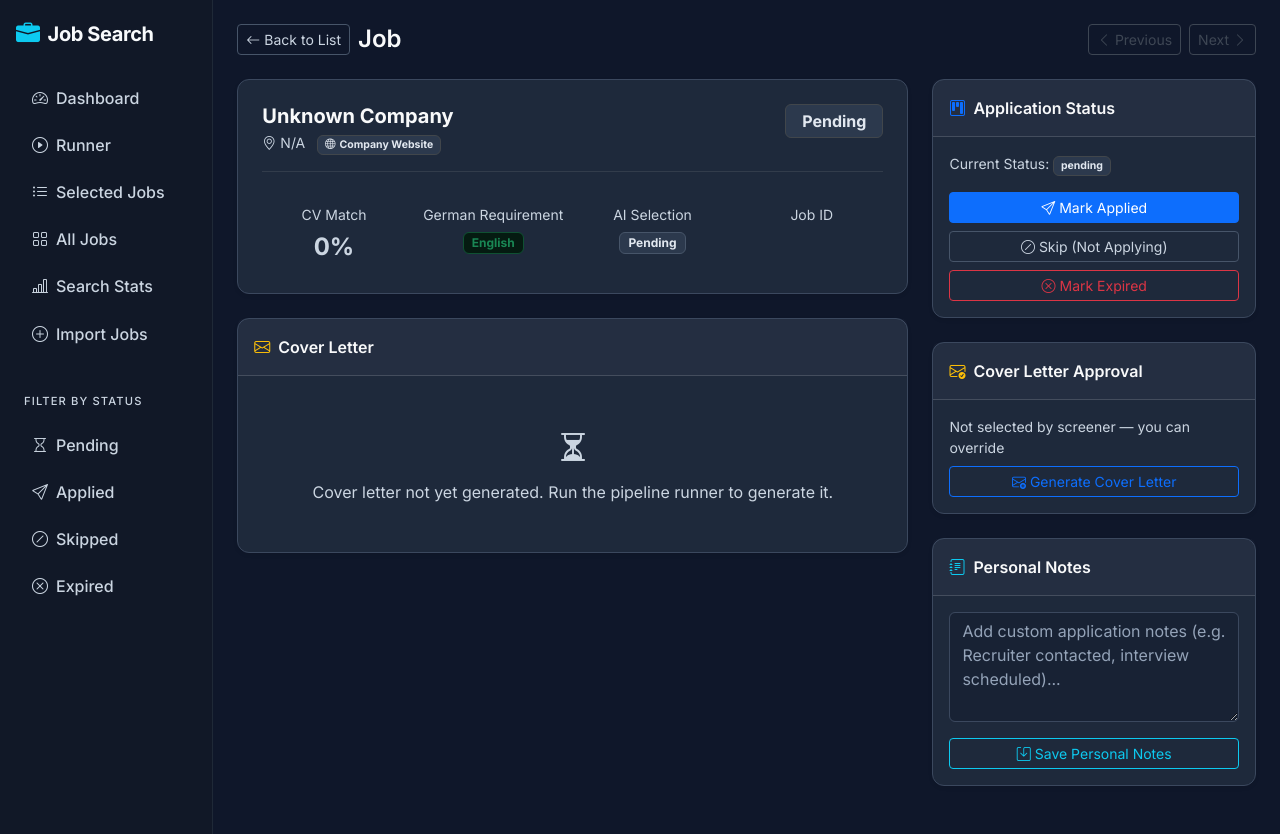
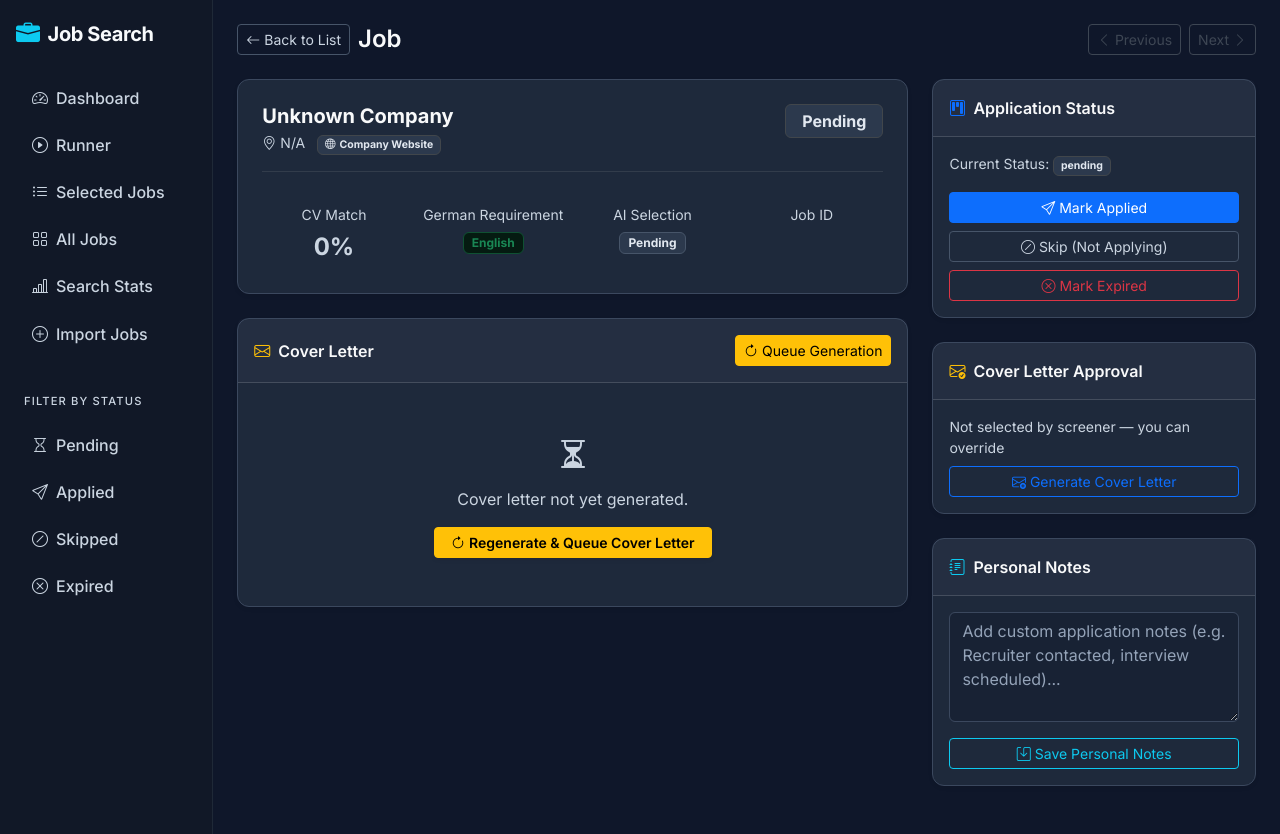
Before and after one commit to mertalpaydin/AI-assisted-job-search-tool, a Flask app: template src/job_search/web/templates/job_detail.html in a window 1280 px wide. Run offline with Flask 3, Linux system fonts and the light colour scheme; the template is opened without the code that fills it, so the values that code supplies are empty.

Commit message:
feat: Add Delete and Regenerate Cover Letter buttons to job screen

```diff
--- a/src/job_search/web/app.py
+++ b/src/job_search/web/app.py
@@ -13,7 +13,7 @@ from datetime import datetime
 from pathlib import Path
 from urllib.parse import urlparse
 
-from flask import Flask, abort, jsonify, redirect, render_template, request, send_file, url_for
+from flask import Flask, abort, flash, jsonify, redirect, render_template, request, send_file, url_for
 
 from job_search.core.config import Config, load_config
 from job_search.core.database import APPLICATION_STATUSES, DatabaseManager
@@ -335,6 +335,56 @@ def update_cover_letter(job_id: int):
         abort(404)
     db.save_cover_letter(job_id, cl_text, model="manual-edit", api_key_index=0)
     return redirect(url_for("job_detail", job_id=job_id))
+
+
+@app.route("/jobs/<int:job_id>/cover-letter/delete", methods=["POST"])
+def delete_cover_letter(job_id: int):
+    db = get_db()
+    if db.get_selected_job(job_id) is None:
+        abort(404)
+
+    # 1. Clear database cover letter record and update status
+    db.delete_cover_letter_record(job_id)
+
+    # 2. Delete export files (.txt, .pdf) and update index.csv
+    from job_search.export.exporter import delete_cover_letter_export
+    project_root = Path(app.root_path).parents[2]
+    delete_cover_letter_export(db, job_id, output_dir=str(project_root / "data" / "export"))
+
+    flash(f"Cover letter deleted for job #{job_id}. Status updated in DB.", "success")
+    return _redirect_back(request.form, job_id)
+
+
+@app.route("/jobs/<int:job_id>/cover-letter/regenerate", methods=["POST"])
+def regenerate_cover_letter(job_id: int):
+    db = get_db()
+    if db.get_selected_job(job_id) is None:
+        abort(404)
+
+    # 1. Clear existing cover letter record & export files
+    db.prepare_cover_letter_regeneration(job_id)
+    from job_search.export.exporter import delete_cover_letter_export
+    project_root = Path(app.root_path).parents[2]
+    delete_cover_letter_export(db, job_id, output_dir=str(project_root / "data" / "export"))
+
+    # 2. Push job into live runner queue if active
+    global _runner_coordinator, _runner_thread
+    enqueued = False
+    if _runner_coordinator is not None and _runner_thread is not None and _runner_thread.is_alive():
+        try:
+            _runner_coordinator._cover_letter_queue.put(job_id)
+            enqueued = True
+        except Exception as exc:
+            from loguru import logger
+            logger.warning("Could not push job {} to live queue: {}", job_id, exc)
+
+    if enqueued:
+        flash(f"Cover letter reset for job #{job_id} and pushed to live generation queue!", "success")
+    else:
+        flash(f"Cover letter reset for job #{job_id} and marked approved for generation. Start the runner to generate.", "info")
+
+    return _redirect_back(request.form, job_id)
+
 
 
 @app.route("/jobs/<int:job_id>/cover-letter/pdf", methods=["GET", "POST"])
--- a/src/job_search/web/templates/base.html
+++ b/src/job_search/web/templates/base.html
@@ -235,6 +235,17 @@
 
     <!-- Main content -->
     <main class="col-md-10 py-4 px-4">
+      {% with messages = get_flashed_messages(with_categories=true) %}
+        {% if messages %}
+          {% for category, message in messages %}
+            <div class="alert alert-{{ category if category != 'error' else 'danger' }} alert-dismissible fade show mb-3 shadow-sm" role="alert">
+              <i class="bi {% if category == 'success' %}bi-check-circle-fill{% elif category == 'info' %}bi-info-circle-fill{% else %}bi-exclamation-triangle-fill{% endif %} me-2"></i>
+              {{ message }}
+              <button type="button" class="btn-close" data-bs-dismiss="alert" aria-label="Close"></button>
+            </div>
+          {% endfor %}
+        {% endif %}
+      {% endwith %}
       {% block content %}{% endblock %}
     </main>
   </div>
--- a/src/job_search/web/templates/job_detail.html
+++ b/src/job_search/web/templates/job_detail.html
@@ -185,16 +185,35 @@
     <div class="card detail-summary-card shadow-sm mb-4">
       <div class="card-header d-flex justify-content-between align-items-center py-3">
         <span class="fw-semibold text-light"><i class="bi bi-envelope me-2 text-warning"></i>Cover Letter</span>
-        {% if job.cover_letter_text %}
-        <div class="d-flex gap-2">
+        <div class="d-flex gap-2 align-items-center">
+          {% if job.cover_letter_text %}
           <button class="btn btn-sm btn-outline-secondary" id="copyBtn" onclick="copyCoverLetter()">
             <i class="bi bi-clipboard me-1"></i>Copy Text
           </button>
           <button type="button" class="btn btn-sm btn-outline-danger" id="pdfBtn" onclick="generatePdfLive(event)">
             <i class="bi bi-file-earmark-pdf me-1"></i>Generate PDF
           </button>
+          <form method="post" action="/jobs/{{ job.job_id }}/cover-letter/regenerate" class="d-inline">
+            <input type="hidden" name="source" value="detail">
+            <button type="submit" class="btn btn-sm btn-outline-warning" title="Delete export files/DB record and re-queue for generation">
+              <i class="bi bi-arrow-clockwise me-1"></i>Regenerate
+            </button>
+          </form>
+          <form method="post" action="/jobs/{{ job.job_id }}/cover-letter/delete" class="d-inline" onsubmit="return confirm('Are you sure you want to delete this cover letter? This will remove exported files and update status in DB.');">
+            <input type="hidden" name="source" value="detail">
+            <button type="submit" class="btn btn-sm btn-outline-danger" title="Delete cover letter and update status in DB">
+              <i class="bi bi-trash me-1"></i>Delete
+            </button>
+          </form>
+          {% else %}
+          <form method="post" action="/jobs/{{ job.job_id }}/cover-letter/regenerate" class="d-inline">
+            <input type="hidden" name="source" value="detail">
+            <button type="submit" class="btn btn-sm btn-warning">
+              <i class="bi bi-arrow-clockwise me-1"></i>Queue Generation
+            </button>
+          </form>
+          {% endif %}
         </div>
-        {% endif %}
       </div>
       <div class="card-body p-4">
         {% if job.cover_letter_text %}
@@ -221,7 +240,13 @@
         {% else %}
         <div class="text-muted text-center py-4">
           <i class="bi bi-hourglass-split fs-2 d-block mb-2 text-secondary"></i>
-          Cover letter not yet generated. Run the pipeline runner to generate it.
+          <p class="mb-3">Cover letter not yet generated.</p>
+          <form method="post" action="/jobs/{{ job.job_id }}/cover-letter/regenerate" class="d-inline">
+            <input type="hidden" name="source" value="detail">
+            <button type="submit" class="btn btn-sm btn-warning px-3 fw-semibold shadow-sm">
+              <i class="bi bi-arrow-clockwise me-1"></i>Regenerate & Queue Cover Letter
+            </button>
+          </form>
         </div>
         {% endif %}
       </div>
@@ -294,7 +319,21 @@
       </div>
       <div class="card-body p-3">
         {% if job.cover_letter_text %}
-          <p class="text-success small mb-0"><i class="bi bi-check-circle-fill me-1"></i>Generated</p>
+          <p class="text-success small mb-2"><i class="bi bi-check-circle-fill me-1"></i>Generated</p>
+          <div class="d-grid gap-2">
+            <form method="post" action="/jobs/{{ job.job_id }}/cover-letter/regenerate">
+              <input type="hidden" name="source" value="detail">
+              <button type="submit" class="btn btn-sm btn-outline-warning w-100">
+                <i class="bi bi-arrow-clockwise me-1"></i>Regenerate & Re-queue
+              </button>
+            </form>
+            <form method="post" action="/jobs/{{ job.job_id }}/cover-letter/delete" onsubmit="return confirm('Are you sure you want to delete this cover letter?');">
+              <input type="hidden" name="source" value="detail">
+              <button type="submit" class="btn btn-sm btn-outline-danger w-100">
+                <i class="bi bi-trash me-1"></i>Delete Cover Letter
+              </button>
+            </form>
+          </div>
         {% elif job.user_cl_approved == 1 %}
           <p class="text-success small mb-2"><i class="bi bi-hourglass-split me-1"></i>Approved — run pipeline to generate</p>
           <form method="post" action="/jobs/{{ job.job_id }}/cl-reset">
```
Also changed, not shown: src/job_search/core/database.py (+19 -0 lines), src/job_search/export/exporter.py (+57 -0 lines), tests/test_web.py (+40 -0 lines).
